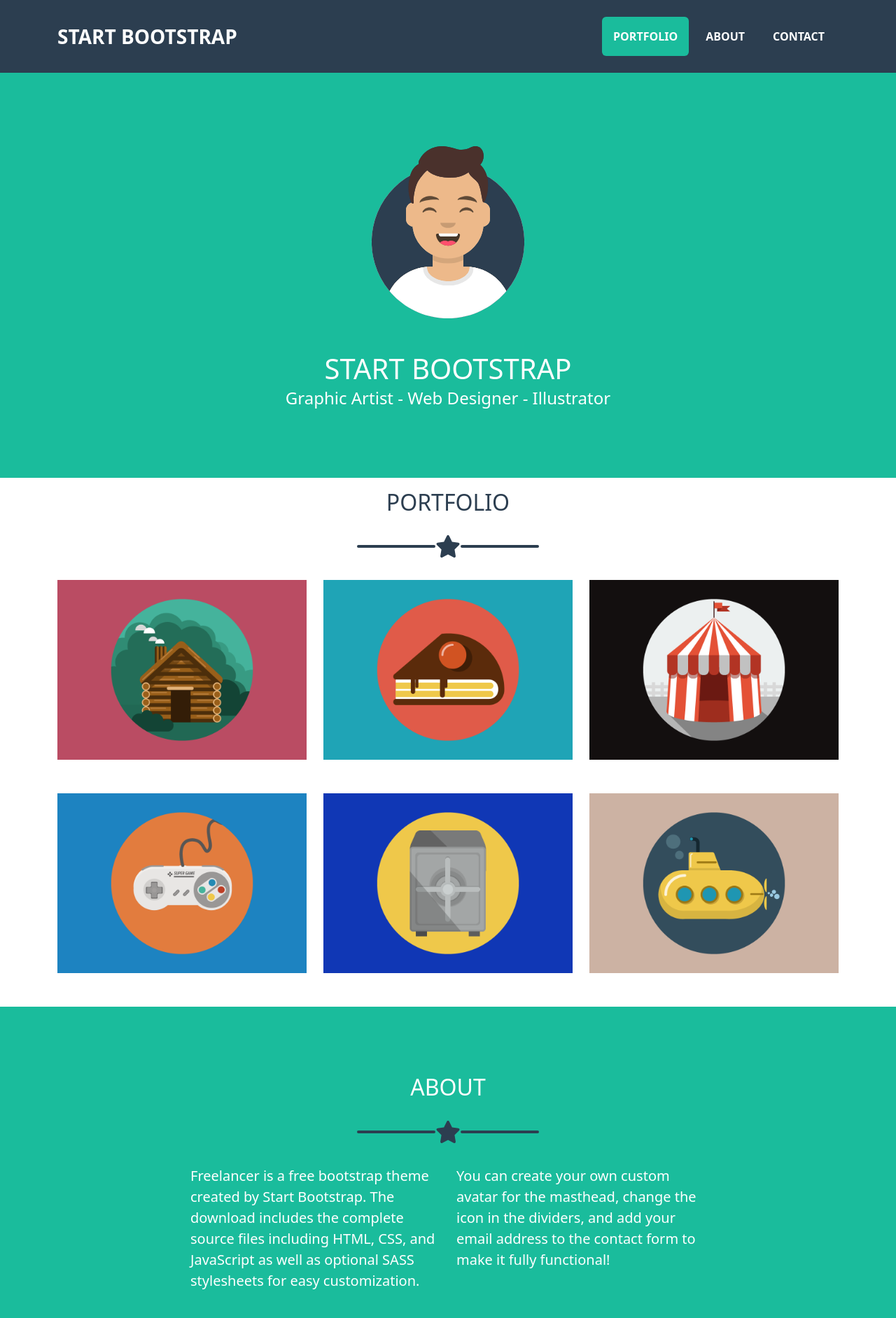
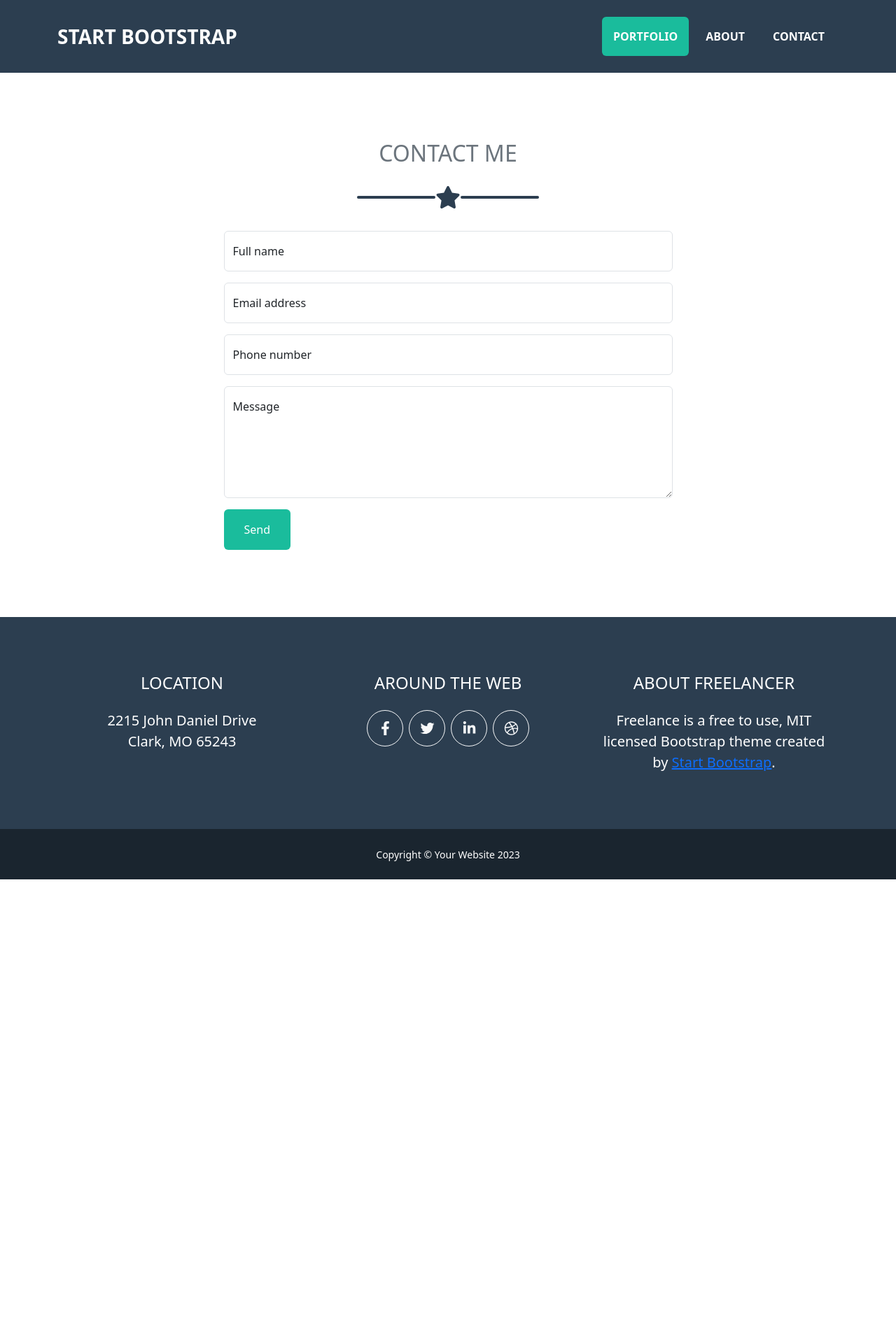
Before and after one commit to hanantawafsha/startbootstrapreact, a React (Vite) app: page /contact in a window 1280 px wide. Shown: the top 1884 px of the page at 70% size. After the commit the page ends 1257 px from the top, so only its background shows below. Built offline with nearby package versions, Linux system fonts and the light colour scheme.

Commit message:
update route

```diff
--- a/package.json
+++ b/package.json
@@ -16,7 +16,8 @@
     "@fortawesome/react-fontawesome": "^0.2.2",
     "bootstrap": "^5.3.3",
     "react": "^18.3.1",
-    "react-dom": "^18.3.1"
+    "react-dom": "^18.3.1",
+    "react-router-dom": "^6.28.1"
   },
   "devDependencies": {
     "@eslint/js": "^9.15.0",
--- a/src/App.jsx
+++ b/src/App.jsx
@@ -1,20 +1,26 @@
-import React from 'react'
-import Navbar from './component/Navbar.jsx'
-import Masthead from './component/Masthead.jsx'
-import Portfolio from './component/Portfolio.jsx'
-import About from './component/About.jsx'
-import Contact from './component/Contact.jsx'
-import Footer from './component/Footer.jsx'
+import React from 'react';
+import { BrowserRouter as Router, Routes, Route } from 'react-router-dom';
+import Navbar from './component/navbar/Navbar.jsx';
+import Masthead from './component/masthead/Masthead.jsx';
+import Portfolio from './component/portfolio/Portfolio.jsx';
+import About from './component/about/About.jsx';
+import Contact from './component/contact/Contact.jsx';
+import Footer from './component/footer/Footer.jsx';
 
 export default function App() {
   return (
-    <div>
-    < Navbar />
-    < Masthead />
-    <Portfolio />
-    < About />
-    <Contact />
-    <Footer />
-    </div>
-  )
+    <Router>
+      <Navbar />
+      <Routes>
+        <Route path='/' element={<Masthead />} />
+        <Route path='/portfolio' element={<Portfolio />} />
+        <Route path='/about' element={<About />} />
+        <Route path='/contact' element={<Contact />} />
+
+        {/* Not found page */}
+        <Route path="*" element={<h2>Page Not Found!</h2>} />
+      </Routes>
+      <Footer />
+    </Router>
+  );
 }
--- a/src/component/Navbar.jsx
+++ /dev/null
@@ -1,31 +0,0 @@
-import React from 'react'
-
-export default function Navbar() {
-  return (
-  <nav className="navbar navbar-expand-lg bg-secondary text-uppercase fixed-top navbar-shrink" id="mainNav">
-    <div className="container">
-      <a className="navbar-brand" href="#">Start Bootstrap</a>
-      <button className="navbar-toggler" type="button" data-bs-toggle="collapse" data-bs-target="#navbarSupportedContent" aria-controls="navbarSupportedContent" aria-expanded="false" aria-label="Toggle navigation">
-        <span className="navbar-toggler-icon" />
-      </button>
-      <div className="collapse navbar-collapse " id="navbarSupportedContent">
-        <ul className="navbar-nav ms-auto mb-2 mb-lg-0">
-          <li className="nav-item mx-0 mx-lg-1">
-            <a className="nav-link py-3 px-0 px-lg-3 rounded active" aria-current="page" href="#">Portfolio</a>
-          </li>
-          <li className="nav-item mx-0 mx-lg-1">
-            <a className="nav-link py-3 px-0 px-lg-3 rounded " aria-current="page" href="#">ABOUT</a>
-          </li>
-
-          <li className="nav-item mx-0 mx-lg-1">
-            <a className="nav-link py-3 px-0 px-lg-3 rounded " aria-current="page" href="#">CONTACT</a>
-          </li>
-        </ul>
-
-      </div>
-    </div>
-
-  </nav>
-
-  )
-}
--- a/src/component/Masthead.jsx
+++ b/src/component/masthead/Masthead.jsx
@@ -1,5 +1,5 @@
 import React from 'react'
-import mastHeadImg from '../assets/img/avataaars.svg'
+import mastHeadImg from '../../assets/img/avataaars.svg'
 export default function Masthead() {
   return (
 <header className="masthead text-white text-center">
--- /dev/null
+++ b/src/component/navbar/Navbar.jsx
@@ -0,0 +1,30 @@
+import React from 'react'
+import { Link } from 'react-router-dom';
+
+export default function Navbar() {
+  return (
+  <nav className="navbar navbar-expand-lg bg-secondary text-uppercase fixed-top navbar-shrink" id="mainNav">
+  <div className="container">
+    <a className="navbar-brand" href="#">Start Bootstrap</a>
+    <button className="navbar-toggler" type="button" data-bs-toggle="collapse" data-bs-target="#navbarSupportedContent" aria-controls="navbarSupportedContent" aria-expanded="false" aria-label="Toggle navigation">
+      <span className="navbar-toggler-icon">
+      </span></button>
+    <div className="collapse navbar-collapse " id="navbarSupportedContent">
+      <ul className="navbar-nav ms-auto mb-2 mb-lg-0">
+        <li className="nav-item mx-0 mx-lg-1">
+          <Link className="nav-link py-3 px-0 px-lg-3 rounded active" aria-current="page" to={'/portfolio'}>Portfolio</Link>
+        </li>
+        <li className="nav-item mx-0 mx-lg-1">
+          <Link className="nav-link py-3 px-0 px-lg-3 rounded " aria-current="page" to={'/about'}>ABOUT</Link>
+        </li>
+        <li className="nav-item mx-0 mx-lg-1">
+          <Link className="nav-link py-3 px-0 px-lg-3 rounded " aria-current="page" to={'/contact'}>CONTACT</Link>
+        </li>
+      </ul>
+    </div>
+  </div>
+</nav>
+
+
+  )
+}
--- a/src/index.css
+++ b/src/index.css
@@ -1,16 +1,15 @@
-#mainNav{
+#mainNav {
   background-color: #2c3e50 !important;
   padding-top: 1.5rem;
   padding-bottom: 1.5rem;
   transition: padding-top 0.3s, padding-bottom 0.3s;
-
 }
 
 #mainNav .navbar-brand {
   font-size: 1.75em;
   transition: font-size 0.3s;
   font-weight: bold;
-  color:#fff;
+  color: #fff;
 }
 
 #mainNav .navbar-nav > li.nav-item > a.nav-link {
@@ -25,22 +24,22 @@
   padding-top: calc(6rem + 104px);
   padding-bottom: 6rem;
   background: #1abc9c !important;
-
 }
-
 
 .masthead-avatar {
   width: 15rem;
 }
 
-
-
 .masthead .masthead-subheading {
   font-size: 1.5rem;
 }
+.portfolio{
+  padding-top: calc(6rem + 104px);
+  padding-bottom: 6rem;
+}
 
-.page-section-heading{
-  color:rgb(44 62 80);
+.page-section-heading {
+  color: rgb(44 62 80);
 }
 
 .divider-custom {
@@ -63,15 +62,15 @@
   color: #2c3e50;
   font-size: 2rem;
 }
-.img-fluid{
+.img-fluid {
   max-width: 100%;
   height: auto;
 }
 
-.about-section{
+.about-section {
   background: #1abc9c;
-  padding: 6rem 0;
-
+  padding-top: calc(6rem + 104px);
+  padding-bottom: 6rem;
 }
 
 .col-lg-4 {
@@ -84,17 +83,19 @@
   font-size: 1.25rem;
 }
 
-#submitButton{
+#submitButton {
   background: #1abc9c;
 }
-.imgSVG{
+.imgSVG {
   max-width: 100%;
   height: 1em;
-  margin-right: .5rem !important;
+  margin-right: 0.5rem !important;
 }
 
-.contact-section{
-  padding: 6rem 0;
+.contact-section {
+  padding-top: calc(6rem + 104px);
+  padding-bottom: 6rem;
+
 }
 
 .footer {
```
Also changed, not shown: src/component/portfolio/Portfolio.jsx (renamed from src/component/Portfolio.jsx, +6 -6 lines), src/component/about/About.jsx (renamed from src/component/About.jsx), src/component/contact/Contact.jsx (renamed from src/component/Contact.jsx), src/component/footer/Footer.jsx (renamed from src/component/Footer.jsx), 1 other file (tests, documents, lock files or other folders).
